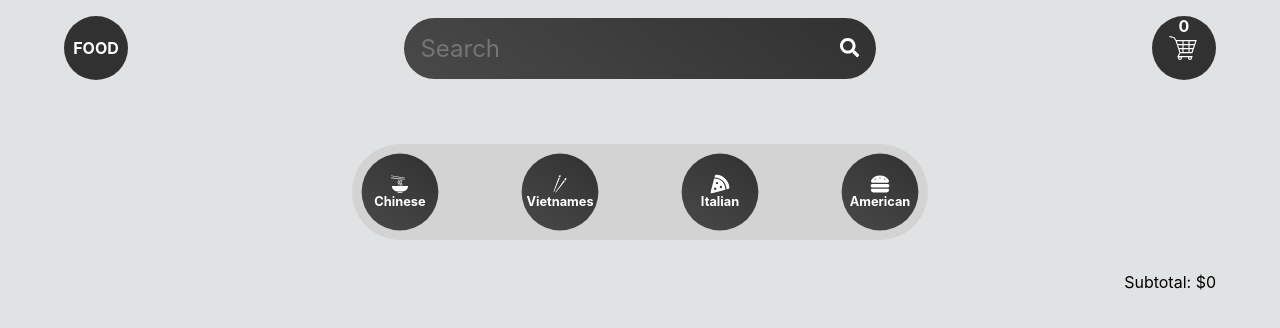
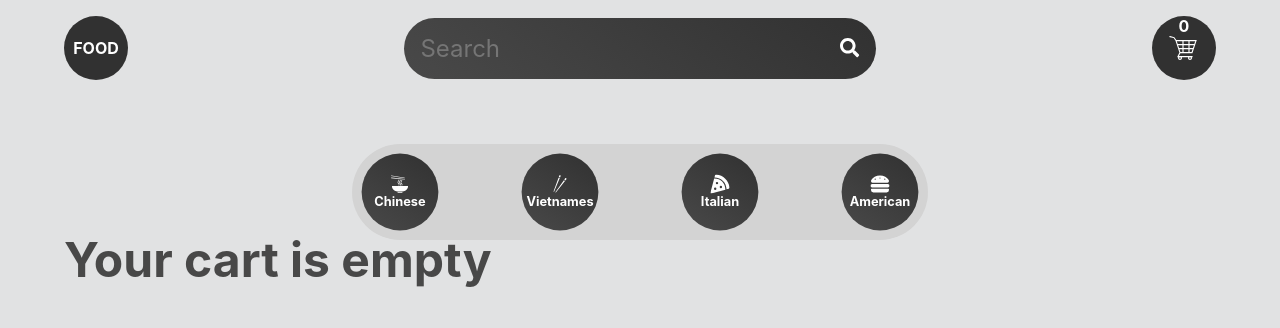
Before and after one commit to Amrindra/Food-App, a React (Create React App) app: page /cart in a window 1280 px wide. Shown: the top 328 px of the page. Built offline with nearby package versions, Linux system fonts and the light colour scheme.

Commit message:
Added condition to check if the cart is empty let's render the message wth the empty message if not empty let's show the products

```diff
--- a/src/components/Cart.jsx
+++ b/src/components/Cart.jsx
@@ -13,6 +13,12 @@ const Cart = () => {
 
   console.log(cartItems);
   return (
+    <>
+      {cartItems.length === 0 ? (
+        <div>
+          <h3>Your cart is empty</h3>
+        </div>
+      ) : (
         <TableContainer>
           {cartItems.map((item) => (
             <Table>
@@ -36,9 +42,10 @@ const Cart = () => {
               </tr>
             </Table>
           ))}
-
           <Subtotal>Subtotal: ${subtotal}</Subtotal>
         </TableContainer>
+      )}
+    </>
   );
 };
 
```
Lines whose indentation alone changed are shown as unchanged.
